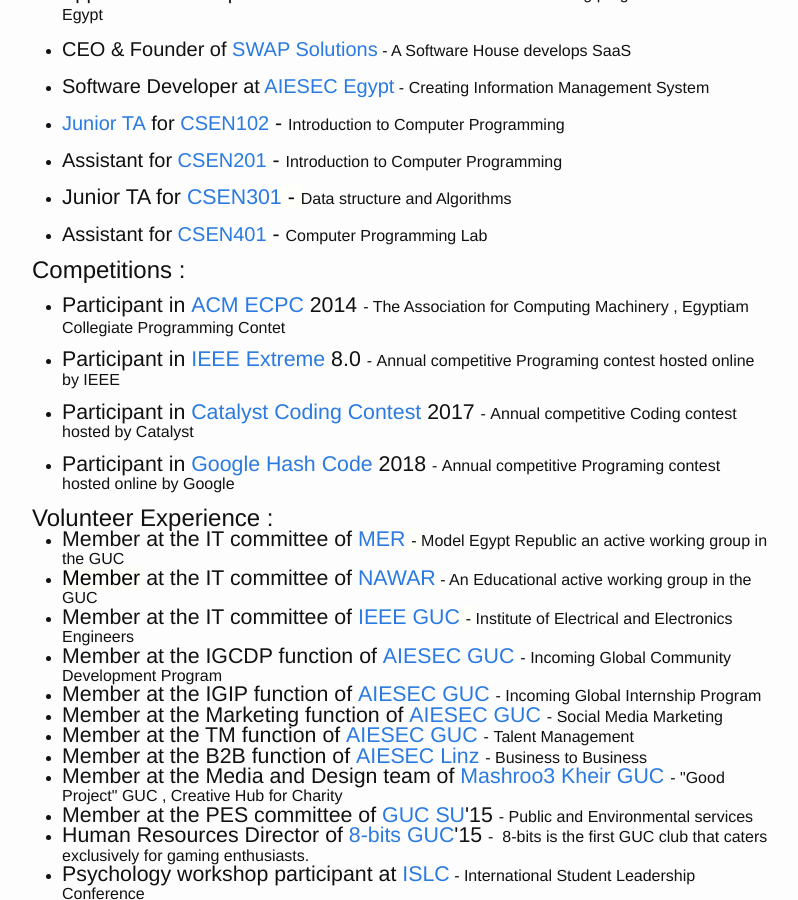
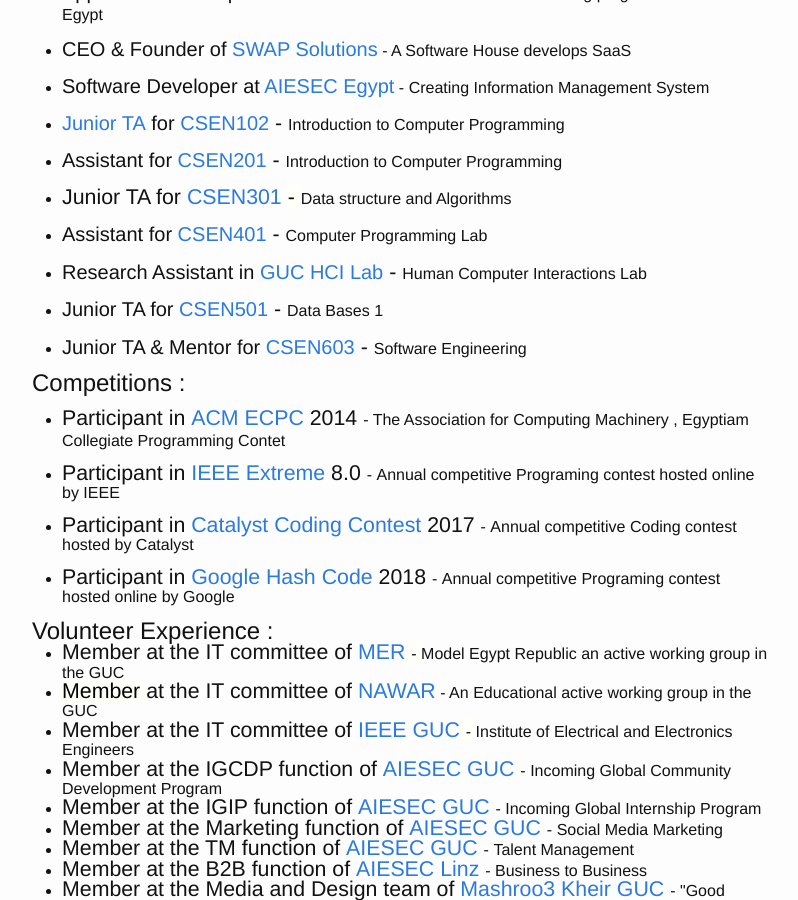
Before and after one commit to salman19/salman19.github.io, a Jekyll site: the page built from resume.md, in a window 1280 px wide and 900 px high, scrolled down 1383 px. Shown: the whole window, without its empty margins (238-1036 px from the left). Built offline with Jekyll 4.4.1, drawn with Linux system fonts in a browser that asks for light colours; some web fonts are replaced.

Commit message:
updated work exper

```diff
--- a/resume.md
+++ b/resume.md
@@ -135,6 +135,9 @@
     <li style="margin-top: 0.17in; margin-bottom: 0in; line-height: 18.3999996185303px;"><font style="font-size: 16pt;"><span style="font-size: 20px;">Assistant for&nbsp;<a href="http://met.guc.edu.eg/Courses/Info.aspx?crsEdId=557">CSEN201</a></span>&nbsp;-&nbsp;</font><span style="font-size: 16px;">Introduction to Computer Programming</span></li>
     <li style="margin-top: 0.17in; margin-bottom: 0in; line-height: 18.3999996185303px;"><span style="font-size: 20px;"><font style="font-size: 16pt;">Junior TA for&nbsp;<a href="http://met.guc.edu.eg/Courses/Info.aspx?crsEdId=196">CSEN301</a></font></span><font color="#000000"><font style="font-size: 16pt;"><span style="background: rgb(255, 255, 249);">&nbsp;-&nbsp;</span></font></font><span style="font-size: 16px;">Data structure and Algorithms</span></li>
     <li style="margin-top: 0.17in; margin-bottom: 0in; line-height: 18.3999996185303px;"><font style="font-size: 16pt;"><span style="font-size: 20px;">Assistant for&nbsp;<a href="http://met.guc.edu.eg/Courses/Info.aspx?crsEdId=559">CSEN401</a></span>&nbsp;-&nbsp;</font><span style="font-size: 16px;">Computer Programming Lab</span><font color="#000000"><font face="Arial, serif"><font style="font-size: 8pt;">&nbsp;</font></font></font></li>
+    <li style="margin-top: 0.17in; margin-bottom: 0in; line-height: 18.3999996185303px;"><font style="font-size: 16pt;"><span style="font-size: 20px;">Research Assistant in&nbsp;<a href="https://plus.google.com/116103649449731369647">GUC HCI Lab</a></span>&nbsp;-&nbsp;</font><span style="font-size: 16px;">Human Computer Interactions Lab</span><font color="#000000"><font face="Arial, serif"><font style="font-size: 8pt;">&nbsp;</font></font></font></li>
+    <li style="margin-top: 0.17in; margin-bottom: 0in; line-height: 18.3999996185303px;"><font style="font-size: 16pt;"><span style="font-size: 20px;">Junior TA for&nbsp;<a href="http://met.guc.edu.eg/Courses/CourseEdition.aspx?crsEdId=772">CSEN501</a></span>&nbsp;-&nbsp;</font><span style="font-size: 16px;">Data Bases 1</span><font color="#000000"><font face="Arial, serif"><font style="font-size: 8pt;">&nbsp;</font></font></font></li>
+    <li style="margin-top: 0.17in; margin-bottom: 0in; line-height: 18.3999996185303px;"><font style="font-size: 16pt;"><span style="font-size: 20px;">Junior TA & Mentor for&nbsp;<a href="http://met.guc.edu.eg/Courses/CourseEdition.aspx?crsEdId=716">CSEN603</a></span>&nbsp;-&nbsp;</font><span style="font-size: 16px;">Software Engineering</span><font color="#000000"><font face="Arial, serif"><font style="font-size: 8pt;">&nbsp;</font></font></font></li>
 </ul>
 
 <p style="margin-bottom: 0.14in; line-height: 18.3999996185303px;"><span style="font-size: 24px;">Competitions :</span></p>
```
